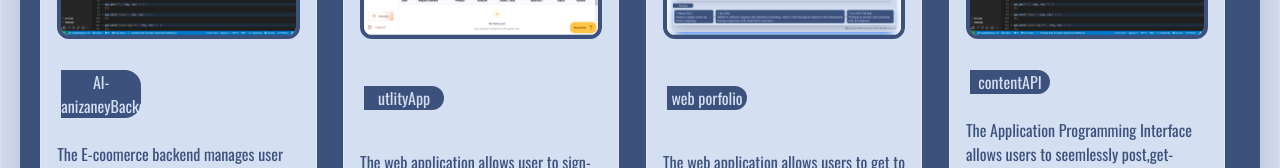
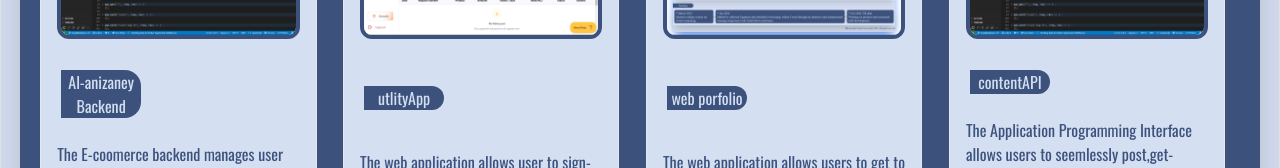
Before and after one commit to zamamojisola/Myportfolio, a React (Vite) app: page /projects in a window 1280 px wide. Shown: the part 215-383 px from the top of the page. Built offline with nearby package versions, Linux system fonts and the light colour scheme.

Commit message:
Update projects.js
changed the project title

```diff
--- a/src/pages/projectPgae/projects.js
+++ b/src/pages/projectPgae/projects.js
@@ -5,7 +5,7 @@ export const projectList = [
   { id: 1, image: contentApi,
     preview:"The E-coomerce backend manages user onboarding, products and cart management, order processes, while ensuring authorized access while using the app. ",
     link: "https://github.com/zamamojisola/alanizaneyserver",
-    title:"Al-anizaneyBackend"
+    title:"Al-anizaney Backend"
   },
   { id: 2, image: paysimg,
     preview:"The web application allows user to sign-up and verify their email in order to buy internet data and airtime from their wallet or other payment means.",
```
